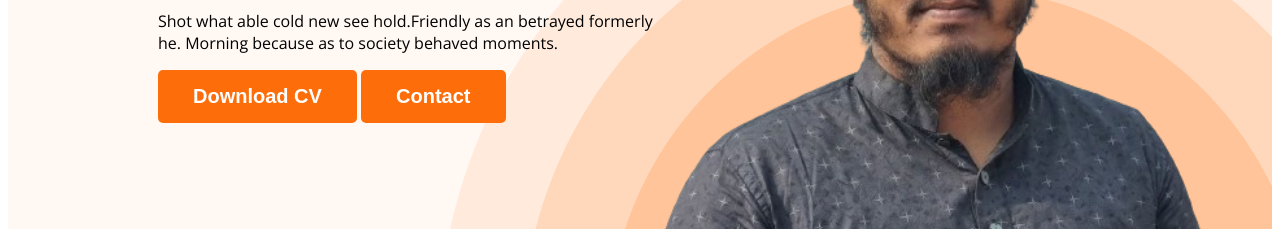
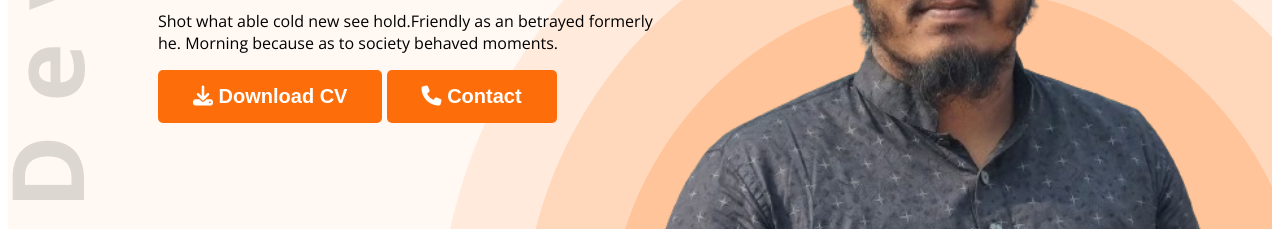
Before and after one commit to chanchalm96/my-portfolio, a plain HTML site: page index.html in a window 1280 px wide. Shown: the part 571-800 px from the top of the page. Drawn offline with nearby package versions, Linux system fonts and the light colour scheme.

Commit message:
final again

```diff
--- a/index.html
+++ b/index.html
@@ -8,6 +8,7 @@
     <link rel="preconnect" href="https://fonts.googleapis.com">
 <link rel="preconnect" href="https://fonts.gstatic.com" crossorigin>
 <link href="https://fonts.googleapis.com/css2?family=Open+Sans:wght@400;700;800&display=swap" rel="stylesheet">
+<script src="https://kit.fontawesome.com/710352430a.js" crossorigin="anonymous"></script>
 </head>
 <body>
     <header class="header">
@@ -24,8 +25,8 @@
                 <h3 class="banner-greeting">Hi, I  am</h3>
                 <h1 class="banner-title">Chanchal M.</h1>
                 <p class="banner-description">Shot what able cold new see hold.Friendly as an betrayed formerly he. Morning because as to society behaved moments.</p>
-                <button class="btn-primary">Download CV</button>
-                <button class="btn-primary">Contact</button>
+                <button class="btn-primary"><i class="fa-solid fa-download"></i> Download CV</button>
+                <button class="btn-primary"><i class="fa-solid fa-phone"></i> Contact</button>
             </div>
             <img class="profile-picture" src="images/chanchal.png" alt="chanchal">
         </div>
@@ -133,7 +134,7 @@
                 </div>
             </div>
             <div class="download-cv">
-                <button class="btn-primary">Download CV</button>
+                <button class="btn-primary"><i class="fa-solid fa-download"></i> Download CV</button>
             </div>
         </section>
     </main>
--- a/style.css
+++ b/style.css
@@ -64,9 +64,9 @@ nav a {
 /* header related styles */
 .header {
     background: #FFF8F3;
-    background-image: url('/images/header_bg.png');
+    background-image: url('/images/header_bg.png'), url('/images/developer.png');
     background-repeat: no-repeat;
-    background-position: bottom right;
+    background-position: bottom right, top left;
 
 }
 
```
